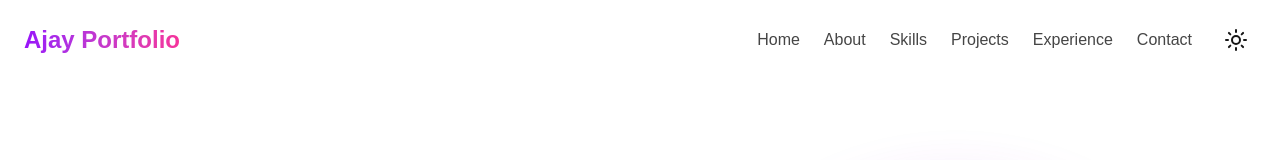
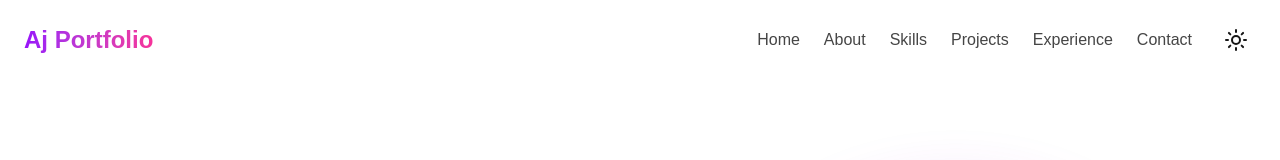
Before and after one commit to ajjjugoswami/ajy-portfolio, a Next.js app: page / in a window 1280 px wide. Shown: the top 160 px of the page. Built offline with nearby package versions, Linux system fonts and the light colour scheme.

Commit message:
Fix header text in Header component from "Ajay Portfolio" to "Aj Portfolio".

```diff
--- a/src/components/Header.tsx
+++ b/src/components/Header.tsx
@@ -30,7 +30,7 @@ export function Header() {
           href="/"
           className="text-xl sm:text-2xl font-bold bg-clip-text text-transparent bg-gradient-to-r from-purple-600 to-pink-500 dark:from-purple-400 dark:to-pink-300 animate-fade-in"
         >
-          Ajay Portfolio
+          Aj Portfolio
         </Link>
 
         <div className="flex items-center gap-4 sm:gap-6">
```
